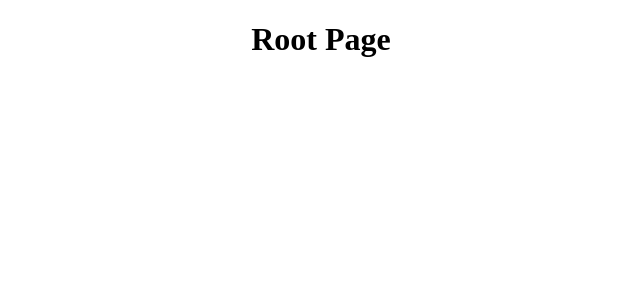
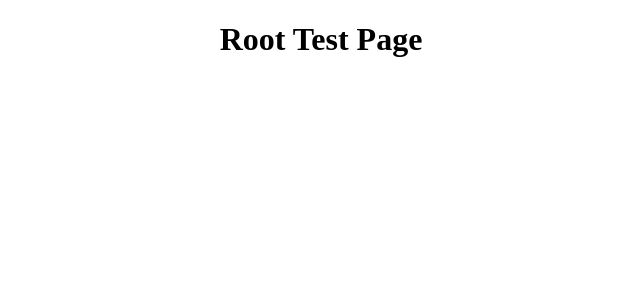
Before and after one commit to LeanidRymkevich/ITra_Final_Project_Frontend, a React (Vite) app: page / in a window 1280 px wide. Shown: the top 300 px of the page, without its empty margins (319-959 px from the left). Built offline with nearby package versions, Linux system fonts and the light colour scheme.

Commit message:
feat: add link between git repository and netlify

```diff
--- a/src/App.tsx
+++ b/src/App.tsx
@@ -7,7 +7,7 @@ const App: FC = () => {
       <Routes>
         <Route
           path="/"
-          element={<h1 style={{ textAlign: "center" }}>Root Page</h1>}
+          element={<h1 style={{ textAlign: "center" }}>Root Test Page</h1>}
         />
         <Route
           path="/admins"
```
Also changed, not shown: 1 other file (tests, documents, lock files or other folders).
